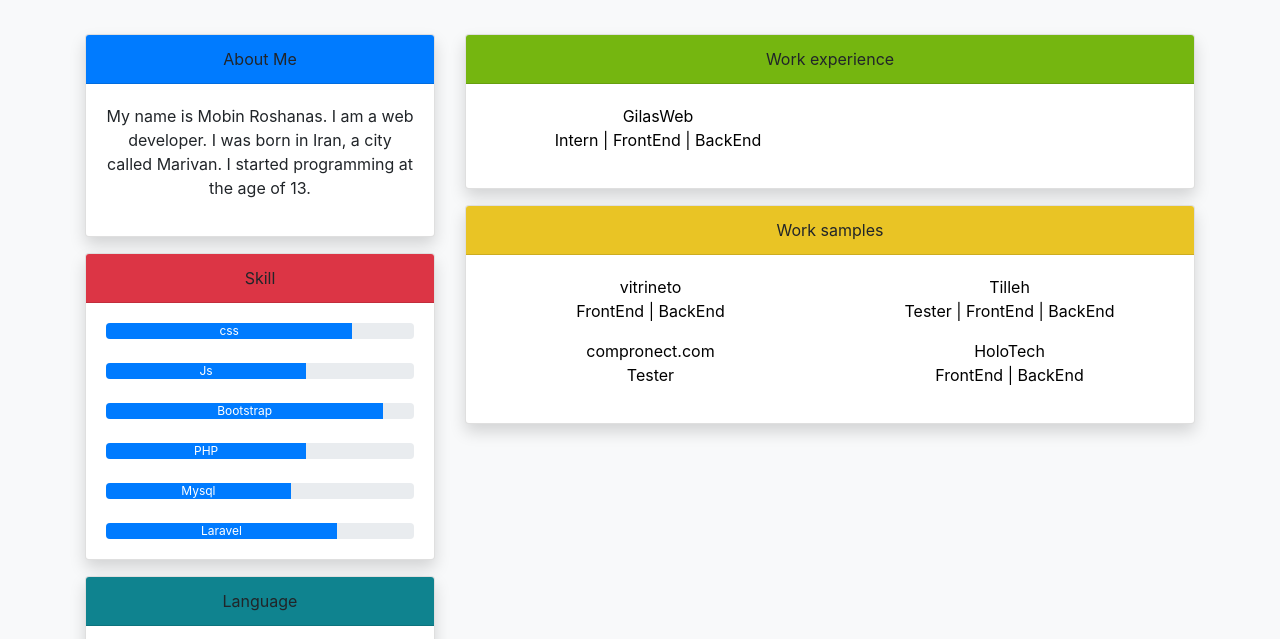
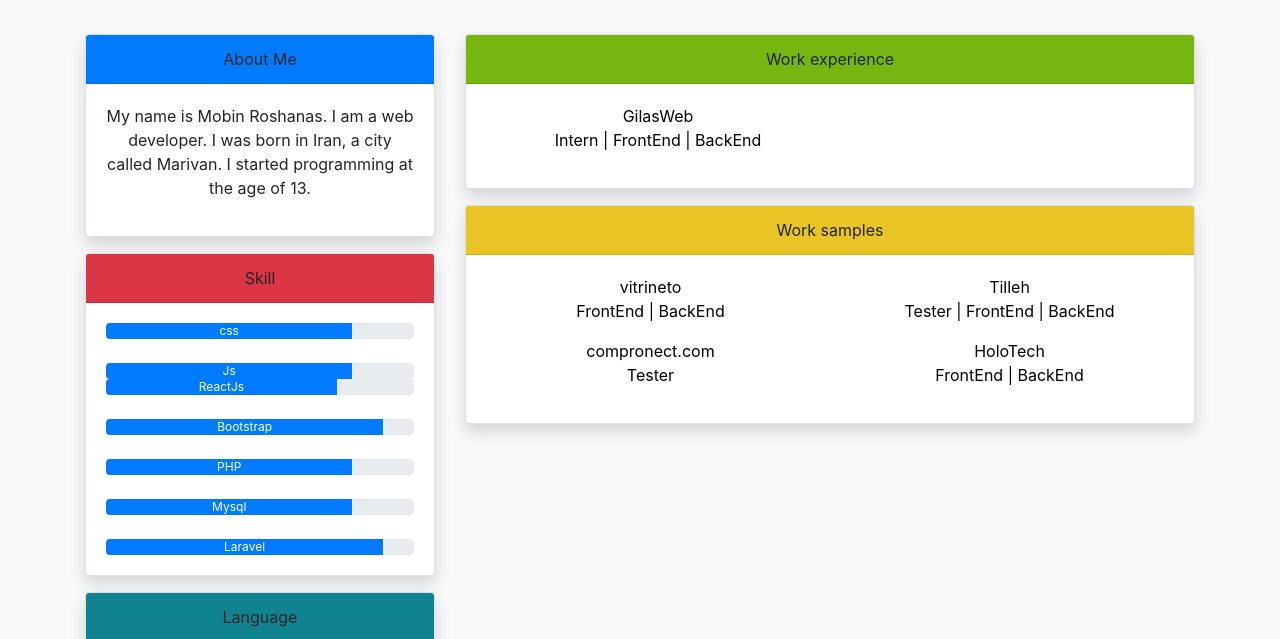
Before and after one commit to mobinroshnas/ResumMobin, a plain HTML site: page index.html in a window 1280 px wide. Shown: the part 125-764 px from the top of the page. Drawn offline with Linux system fonts and the light colour scheme.

Commit message:
Update index.html

```diff
--- a/index.html
+++ b/index.html
@@ -51,7 +51,10 @@ I started programming at the age of 13.
                             </div>
                             <br>
                             <div class="progress ">
-                              <div class="progress-bar" role="progressbar" style="width: 65%;" aria-valuenow="50" aria-valuemin="0" aria-valuemax="100">Js</div>
+                              <div class="progress-bar" role="progressbar" style="width: 80%;" aria-valuenow="50" aria-valuemin="0" aria-valuemax="100">Js</div>
+                            </div>
+                               <div class="progress ">
+                              <div class="progress-bar" role="progressbar" style="width: 75%;" aria-valuenow="50" aria-valuemin="0" aria-valuemax="100">ReactJs</div>
                             </div>
                             <br>
                             <div class="progress ">
@@ -59,15 +62,15 @@ I started programming at the age of 13.
                             </div>
                             <br>
                             <div class="progress ">
-                              <div class="progress-bar" role="progressbar" style="width: 65%;" aria-valuenow="65" aria-valuemin="0" aria-valuemax="100">PHP</div>
+                              <div class="progress-bar" role="progressbar" style="width: 80%;" aria-valuenow="65" aria-valuemin="0" aria-valuemax="100">PHP</div>
                             </div>
                             <br>
                             <div class="progress ">
-                              <div class="progress-bar" role="progressbar" style="width: 60%;" aria-valuenow="70" aria-valuemin="0" aria-valuemax="100">Mysql</div>
+                              <div class="progress-bar" role="progressbar" style="width: 80%;" aria-valuenow="70" aria-valuemin="0" aria-valuemax="100">Mysql</div>
                             </div>
                             <br>
                             <div class="progress ">
-                              <div class="progress-bar" role="progressbar" style="width: 75%;" aria-valuenow="70" aria-valuemin="0" aria-valuemax="100">Laravel</div>
+                              <div class="progress-bar" role="progressbar" style="width: 90%;" aria-valuenow="70" aria-valuemin="0" aria-valuemax="100">Laravel</div>
                             </div>
 
                         </div>
```
